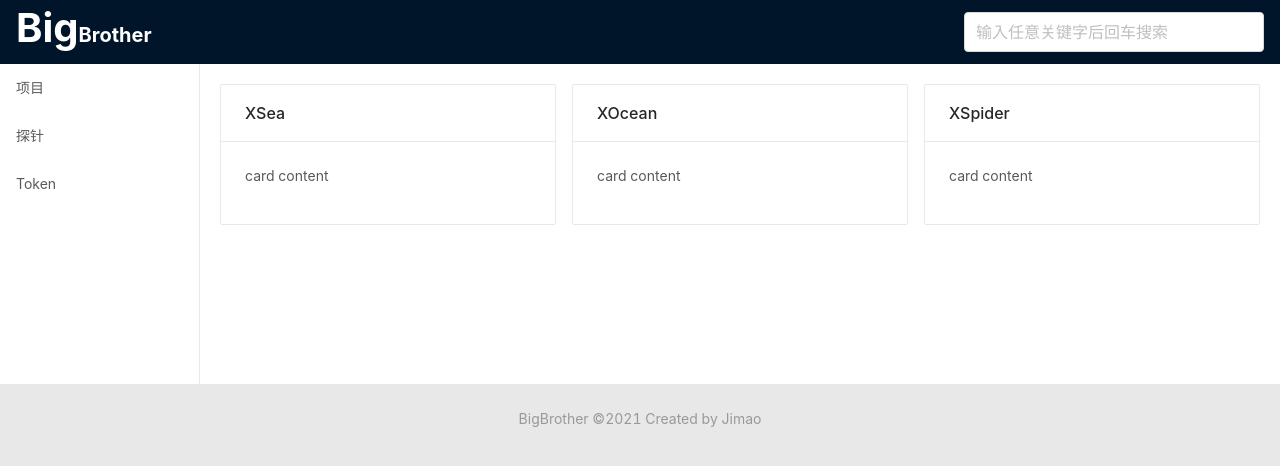
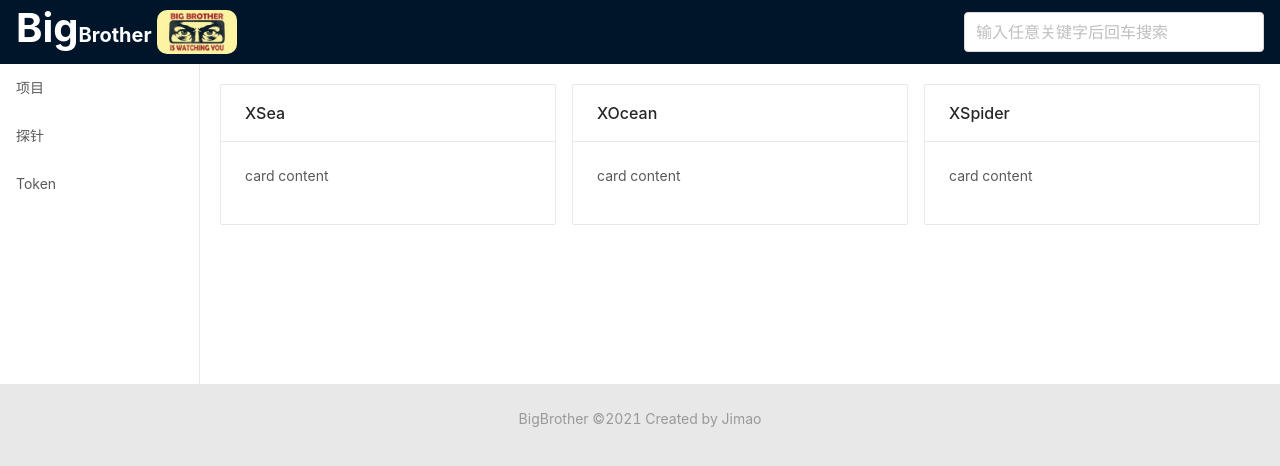
Before and after one commit to wrule/bigbrother-ui, a Vue app: page /project in a window 1280 px wide. Shown: the top 466 px of the page. Built offline with nearby package versions, Linux system fonts and the light colour scheme.

Commit message:
bigbrother

```diff
--- a/src/app.module.scss
+++ b/src/app.module.scss
@@ -10,6 +10,10 @@ html, body {
     display: flex;
     justify-content: space-between;
     align-items: center;
+    .title {
+      display: inline-flex;
+      align-items: center;
+    }
     .first_name {
       font-size: 40px;
       font-weight: bold;
@@ -17,6 +21,11 @@ html, body {
     .last_name {
       font-size: 20px;
       font-weight: bold;
+    }
+    .bigbrother {
+      width: 80px;
+      margin-left: 5px;
+      border-radius: 10px;
     }
     .searcher {
       width: 300px;
--- a/src/app.tsx
+++ b/src/app.tsx
@@ -1,6 +1,7 @@
 import { Component, Vue, Prop, Watch, Emit } from 'vue-property-decorator';
 import { VNode } from 'vue';
 import style from './app.module.scss';
+import bigbrother from '@/assets/bigbrother.jpg';
 
 @Component
 export default class App extends Vue {
@@ -8,9 +9,12 @@ export default class App extends Vue {
     return (
       <a-layout class={style.layout}>
         <a-layout-header class={style.header}>
-          <span>
-            <span class={style.first_name}>Big</span>
-            <span class={style.last_name}>Brother</span>
+          <span class={style.title}>
+            <span>
+              <span class={style.first_name}>Big</span>
+              <span class={style.last_name}>Brother</span>
+            </span>
+            <img class={style.bigbrother} src={bigbrother} />
           </span>
           <a-input-search
             size="large"
```
Also changed, not shown: src/assets/bigbrother.jpg (added).
